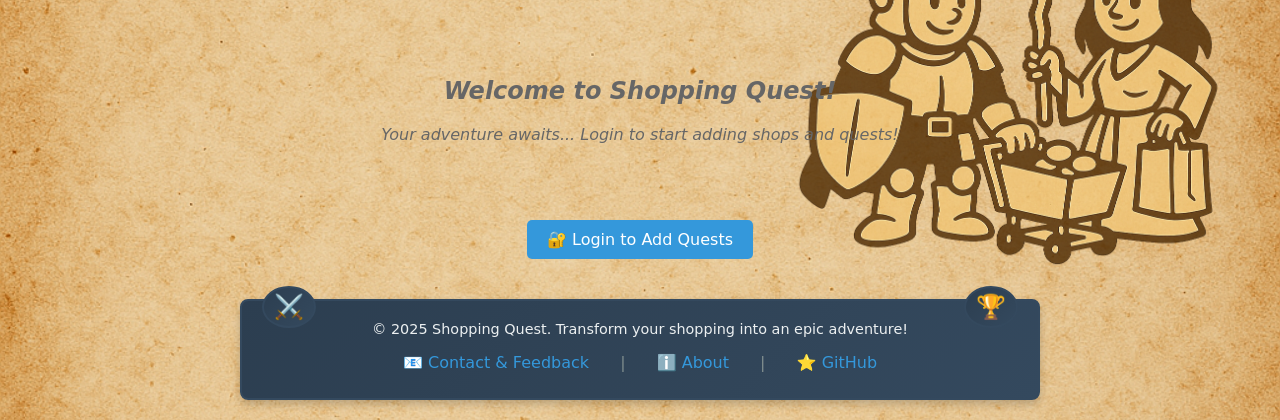
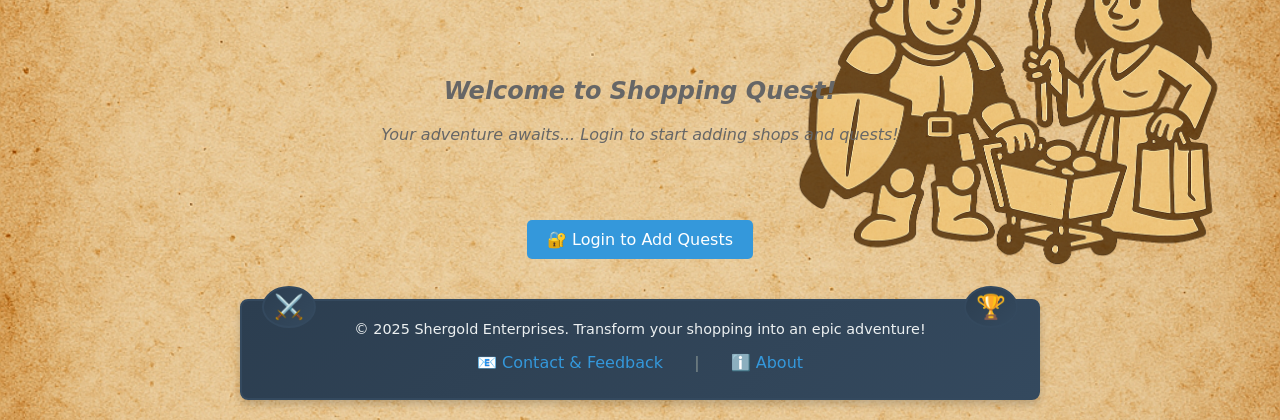
Before and after one commit to DavidShergold/capstone-shopping-quest, a Django app: page / in a window 1280 px wide. Shown: the part 473-893 px from the top of the page. Run offline with Django 5.2, Linux system fonts and the light colour scheme; some web fonts are replaced.

Commit message:
Update footer branding and remove duplicate GitHub link - now shows Shergold Enterprises copyright and cleaner footer design

```diff
--- a/quests/templates/quests/add_objective.html
+++ b/quests/templates/quests/add_objective.html
@@ -295,14 +295,12 @@
     <footer class="quest-footer">
         <div class="footer-content">
             <div class="footer-text">
-                © 2025 Shopping Quest. Transform your shopping into an epic adventure!
+                © 2025 Shergold Enterprises. Transform your shopping into an epic adventure!
             </div>
             <div class="footer-links">
                 <a href="https://github.com/DavidShergold/capstone-shopping-quest/issues" class="footer-link" target="_blank" rel="noopener">📧 Contact & Feedback</a>
                 <span class="footer-divider">|</span>
                 <a href="#" class="footer-link" onclick="alert('Shopping Quest v3.0 - Built with Django 🐍')">ℹ️ About</a>
-                <span class="footer-divider">|</span>
-                <a href="https://github.com/DavidShergold/capstone-shopping-quest" class="footer-link" target="_blank" rel="noopener">⭐ GitHub</a>
             </div>
         </div>
     </footer>
--- a/quests/templates/quests/add_shop.html
+++ b/quests/templates/quests/add_shop.html
@@ -268,14 +268,12 @@
     <footer class="quest-footer">
         <div class="footer-content">
             <div class="footer-text">
-                © 2025 Shopping Quest. Transform your shopping into an epic adventure!
+                © 2025 Shergold Enterprises. Transform your shopping into an epic adventure!
             </div>
             <div class="footer-links">
                 <a href="https://github.com/DavidShergold/capstone-shopping-quest/issues" class="footer-link" target="_blank" rel="noopener">📧 Contact & Feedback</a>
                 <span class="footer-divider">|</span>
                 <a href="#" class="footer-link" onclick="alert('Shopping Quest v3.0 - Built with Django 🐍')">ℹ️ About</a>
-                <span class="footer-divider">|</span>
-                <a href="https://github.com/DavidShergold/capstone-shopping-quest" class="footer-link" target="_blank" rel="noopener">⭐ GitHub</a>
             </div>
         </div>
     </footer>
--- a/quests/templates/quests/edit_objective.html
+++ b/quests/templates/quests/edit_objective.html
@@ -279,14 +279,12 @@
     <footer class="quest-footer">
         <div class="footer-content">
             <div class="footer-text">
-                © 2025 Shopping Quest. Transform your shopping into an epic adventure!
+                © 2025 Shergold Enterprises. Transform your shopping into an epic adventure!
             </div>
             <div class="footer-links">
                 <a href="https://github.com/DavidShergold/capstone-shopping-quest/issues" class="footer-link" target="_blank" rel="noopener">📧 Contact & Feedback</a>
                 <span class="footer-divider">|</span>
                 <a href="#" class="footer-link" onclick="alert('Shopping Quest v3.0 - Built with Django 🐍')">ℹ️ About</a>
-                <span class="footer-divider">|</span>
-                <a href="https://github.com/DavidShergold/capstone-shopping-quest" class="footer-link" target="_blank" rel="noopener">⭐ GitHub</a>
             </div>
         </div>
     </footer>
--- a/quests/templates/quests/edit_shop.html
+++ b/quests/templates/quests/edit_shop.html
@@ -269,14 +269,12 @@
     <footer class="quest-footer">
         <div class="footer-content">
             <div class="footer-text">
-                © 2025 Shopping Quest. Transform your shopping into an epic adventure!
+                © 2025 Shergold Enterprises. Transform your shopping into an epic adventure!
             </div>
             <div class="footer-links">
                 <a href="https://github.com/DavidShergold/capstone-shopping-quest/issues" class="footer-link" target="_blank" rel="noopener">📧 Contact & Feedback</a>
                 <span class="footer-divider">|</span>
                 <a href="#" class="footer-link" onclick="alert('Shopping Quest v3.0 - Built with Django 🐍')">ℹ️ About</a>
-                <span class="footer-divider">|</span>
-                <a href="https://github.com/DavidShergold/capstone-shopping-quest" class="footer-link" target="_blank" rel="noopener">⭐ GitHub</a>
             </div>
         </div>
     </footer>
--- a/quests/templates/quests/quest_log_new.html
+++ b/quests/templates/quests/quest_log_new.html
@@ -624,14 +624,12 @@
     <footer class="quest-footer">
         <div class="footer-content">
             <div class="footer-text">
-                © 2025 Shopping Quest. Transform your shopping into an epic adventure!
+                © 2025 Shergold Enterprises. Transform your shopping into an epic adventure!
             </div>
             <div class="footer-links">
                 <a href="https://github.com/DavidShergold/capstone-shopping-quest/issues" class="footer-link" target="_blank" rel="noopener">📧 Contact & Feedback</a>
                 <span class="footer-divider">|</span>
                 <a href="#" class="footer-link" onclick="alert('Shopping Quest v3.0 - Built with Django 🐍')">ℹ️ About</a>
-                <span class="footer-divider">|</span>
-                <a href="https://github.com/DavidShergold/capstone-shopping-quest" class="footer-link" target="_blank" rel="noopener">⭐ GitHub</a>
             </div>
         </div>
     </footer>
--- a/quests/templates/quests/register.html
+++ b/quests/templates/quests/register.html
@@ -419,14 +419,12 @@
     <footer class="quest-footer">
         <div class="footer-content">
             <div class="footer-text">
-                © 2025 Shopping Quest. Transform your shopping into an epic adventure!
+                © 2025 Shergold Enterprises. Transform your shopping into an epic adventure!
             </div>
             <div class="footer-links">
                 <a href="https://github.com/DavidShergold/capstone-shopping-quest/issues" class="footer-link" target="_blank" rel="noopener">📧 Contact & Feedback</a>
                 <span class="footer-divider">|</span>
                 <a href="#" class="footer-link" onclick="alert('Shopping Quest v3.0 - Built with Django 🐍')">ℹ️ About</a>
-                <span class="footer-divider">|</span>
-                <a href="https://github.com/DavidShergold/capstone-shopping-quest" class="footer-link" target="_blank" rel="noopener">⭐ GitHub</a>
             </div>
         </div>
     </footer>
--- a/quests/templates/quests/shop_objectives.html
+++ b/quests/templates/quests/shop_objectives.html
@@ -543,14 +543,12 @@
     <footer class="quest-footer">
         <div class="footer-content">
             <div class="footer-text">
-                © 2025 Shopping Quest. Transform your shopping into an epic adventure!
+                © 2025 Shergold Enterprises. Transform your shopping into an epic adventure!
             </div>
             <div class="footer-links">
                 <a href="https://github.com/DavidShergold/capstone-shopping-quest/issues" class="footer-link" target="_blank" rel="noopener">📧 Contact & Feedback</a>
                 <span class="footer-divider">|</span>
                 <a href="#" class="footer-link" onclick="alert('Shopping Quest v3.0 - Built with Django 🐍')">ℹ️ About</a>
-                <span class="footer-divider">|</span>
-                <a href="https://github.com/DavidShergold/capstone-shopping-quest" class="footer-link" target="_blank" rel="noopener">⭐ GitHub</a>
             </div>
         </div>
     </footer>
```
